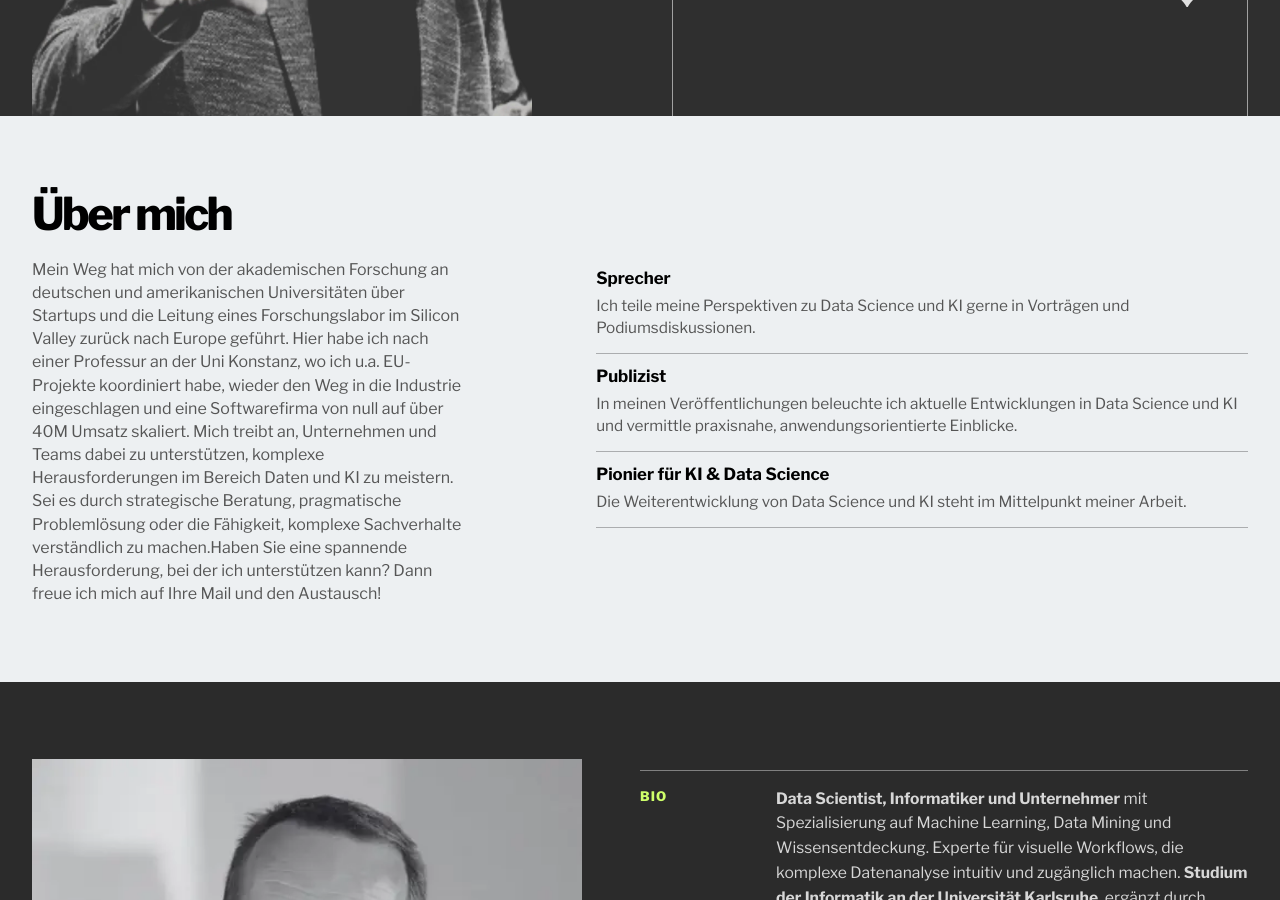
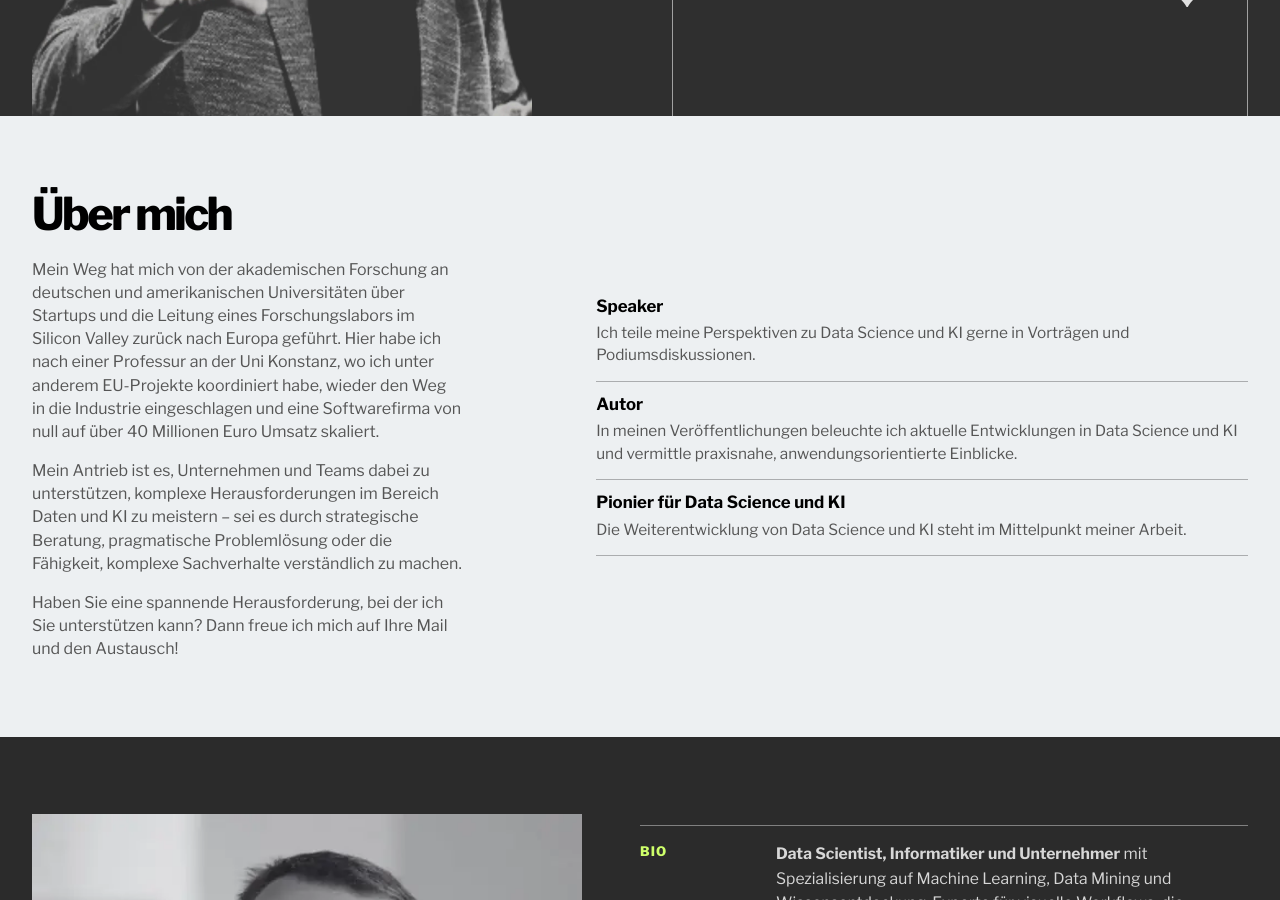
Before and after one commit to lacahelpme/mb, a Jekyll site: the page built from de/index.html, in a window 1280 px wide and 900 px high, scrolled down 504 px. Built offline with Jekyll 4.4.1, drawn with Linux system fonts in a browser that asks for light colours.

Commit message:
Update index.html

```diff
--- a/de/index.html
+++ b/de/index.html
@@ -32,27 +32,29 @@ permalink: /de/
   <div class="container about-light-grid">
     <div class="about-main">
       <h2 class="section-title">Über mich</h2>
-      <p>Mein Weg hat mich von der akademischen Forschung an deutschen und amerikanischen Universitäten über Startups und die Leitung eines Forschungslabor im Silicon Valley zurück nach Europe geführt.
-        Hier habe ich nach einer Professur an der Uni Konstanz, wo ich u.a.
-        EU-Projekte koordiniert habe, wieder den Weg in die Industrie eingeschlagen und eine Softwarefirma von null auf über 40M Umsatz skaliert.
-        Mich treibt an, Unternehmen und Teams dabei zu unterstützen, komplexe Herausforderungen im Bereich Daten und KI zu meistern.
-        Sei es durch strategische Beratung, pragmatische Problemlösung oder die Fähigkeit, komplexe Sachverhalte verständlich zu machen.Haben Sie eine spannende Herausforderung,
-        bei der ich unterstützen kann? Dann freue ich mich auf Ihre Mail und den Austausch!</p>
+      <p>Mein Weg hat mich von der akademischen Forschung an deutschen und amerikanischen Universitäten über Startups und die Leitung eines Forschungslabors
+        im Silicon Valley zurück nach Europa geführt. Hier habe ich nach einer Professur an der Uni Konstanz, wo ich unter anderem EU-Projekte koordiniert habe,
+        wieder den Weg in die Industrie eingeschlagen und eine Softwarefirma von null auf über 40 Millionen Euro Umsatz skaliert.
+        <p>Mein Antrieb ist es, Unternehmen und Teams dabei zu unterstützen, komplexe Herausforderungen im Bereich Daten und KI zu meistern – sei es
+        durch strategische Beratung, pragmatische Problemlösung oder die Fähigkeit, komplexe Sachverhalte verständlich zu machen.</p>
+        <p>Haben Sie eine spannende Herausforderung, bei der ich Sie unterstützen kann? Dann freue ich mich auf Ihre Mail und den Austausch!
+</p>
     </div>
 
     <div class="about-side">
       <div class="about-side-item">
-        <h3>Sprecher</h3>
-        <p>Ich teile meine Perspektiven zu Data Science und KI gerne in Vorträgen und Podiumsdiskussionen.</p>
+        <h3>Speaker</h3>
+        <p>Ich teile meine Perspektiven zu Data Science und KI gerne in Vorträgen und Podiumsdiskussionen.
+</p>
       </div>
 
       <div class="about-side-item">
-        <h3>Publizist</h3>
+        <h3>Autor</h3>
         <p>In meinen Veröffentlichungen beleuchte ich aktuelle Entwicklungen in Data Science und KI und vermittle praxisnahe, anwendungsorientierte Einblicke.</p>
       </div>
 
       <div class="about-side-item">
-        <h3>Pionier für KI &amp; Data Science</h3>
+        <h3>Pionier für Data Science und KI</h3>
         <p>Die Weiterentwicklung von Data Science und KI steht im Mittelpunkt meiner Arbeit.</p>
       </div>
     </div>
```
